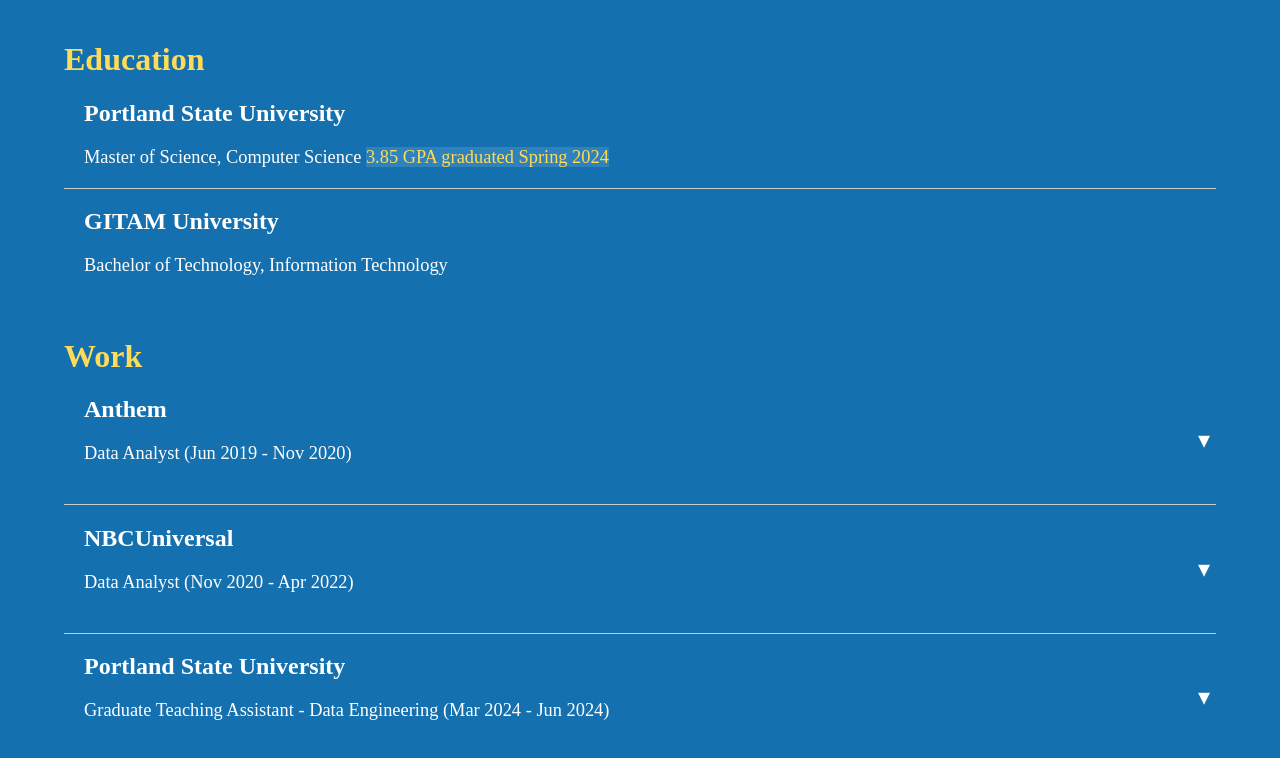
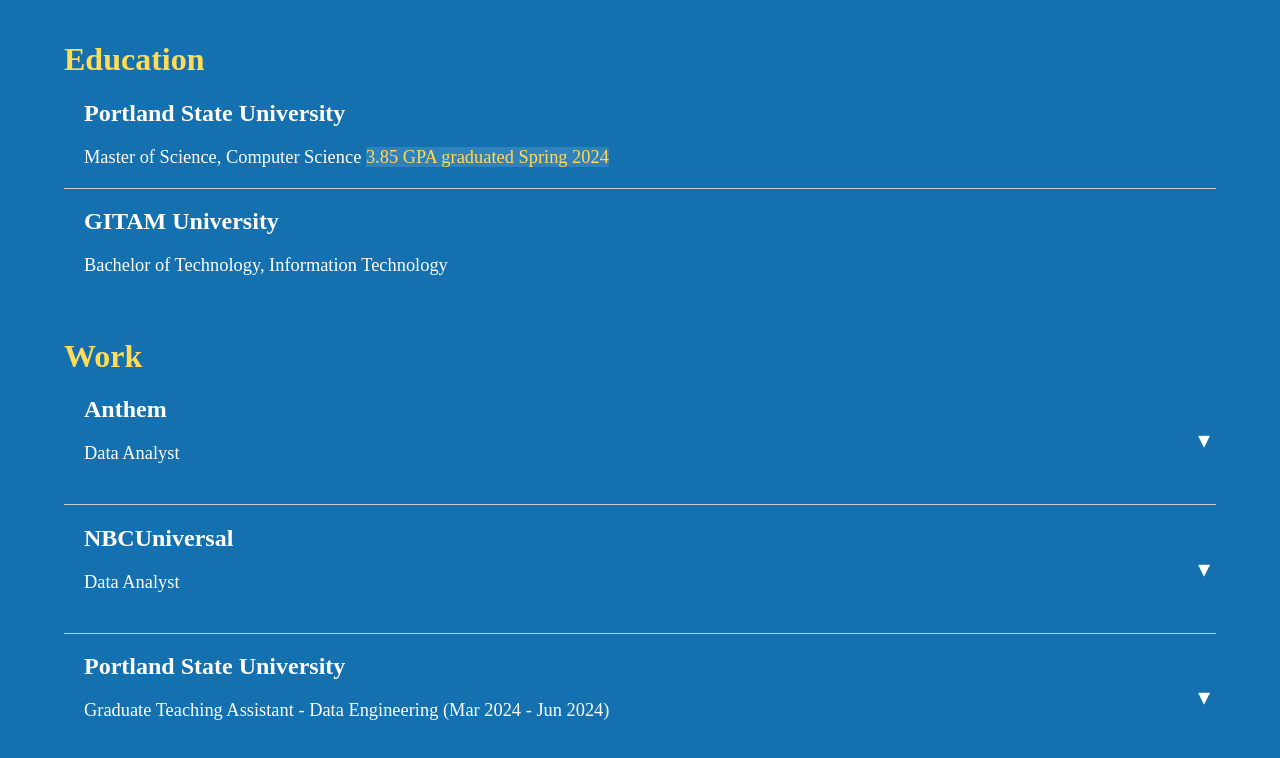
Before and after one commit to vysalik98/vysalik98.github.io, a plain HTML site: page work.html in a window 1280 px wide. Drawn offline with Linux system fonts and the light colour scheme.

Commit message:
updated work

```diff
--- a/work.html
+++ b/work.html
@@ -33,7 +33,7 @@
           <div class="job-header">
             <div class="job-info">
               <h2>Anthem</h2>
-              <p>Data Analyst (Jun 2019 - Nov 2020)</p>
+              <p>Data Analyst</p>
             </div>
             <button class="arrow-btn" onclick="toggleDropdown(this)">
               &#9662;
@@ -64,7 +64,7 @@
           <div class="job-header">
             <div class="job-info">
               <h2>NBCUniversal</h2>
-              <p>Data Analyst (Nov 2020 - Apr 2022)</p>
+              <p>Data Analyst</p>
             </div>
             <button class="arrow-btn" onclick="toggleDropdown(this)">
               &#9662;
```
